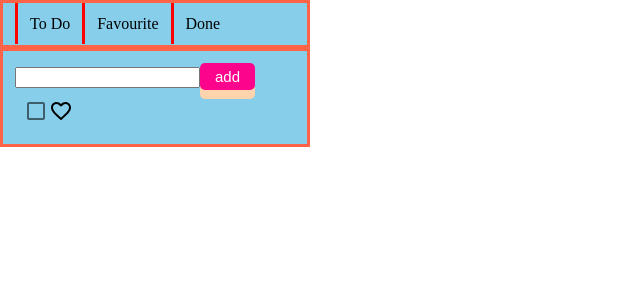
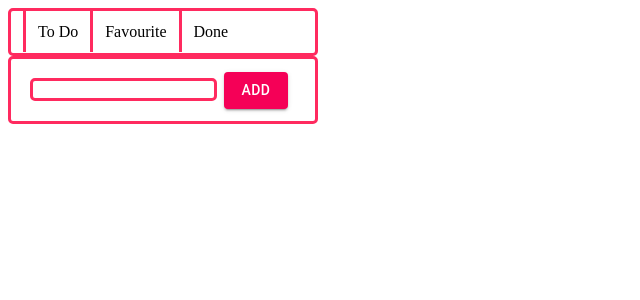
Before and after one commit to Mohammadreza2003/my-todolist, a React (Create React App) app: page / in a window 1280 px wide. Shown: the top 300 px of the page, without its empty margins (0-640 px from the left). Built offline with nearby package versions, Linux system fonts and the light colour scheme.

Commit message:
edit stayle and  added checkedbox and icons  project

```diff
--- a/package.json
+++ b/package.json
@@ -5,6 +5,7 @@
   "dependencies": {
     "@material-ui/core": "^4.11.3",
     "@material-ui/icons": "^4.11.2",
+    "@material-ui/lab": "^4.0.0-alpha.57",
     "@testing-library/jest-dom": "^5.11.4",
     "@testing-library/react": "^11.1.0",
     "@testing-library/user-event": "^12.1.10",
--- a/src/App.js
+++ b/src/App.js
@@ -1,8 +1,12 @@
-import { Checkbox } from '@material-ui/core';
-import FavoriteBorder from '@material-ui/icons/FavoriteBorder';
 import React from 'react';
 import { useState } from 'react';
 import './app.css';
+import { Checkbox } from '@material-ui/core';
+import FavoriteBorder from '@material-ui/icons/FavoriteBorder';
+import Button from '@material-ui/core/Button';
+import Container from '@material-ui/core/Container';
+import Typography from '@material-ui/core/Typography';
+
 
 function App() {
   const [newDotext,setnewDotext]=useState("");
@@ -29,13 +33,17 @@ const [toDoList,setToDoList]=useState([])
       <list className={"li"}>Done</list>
     </div>
     <div className={"list"}>
-      <input onChange={onchangevalue}></input>
-      <button className={"btn"}onClick={addDo}>add</button>
-
-    {toDoList.map(item=> <div className={"task"}>{item}</div>)}
-    <Checkbox className={"check"}></Checkbox>
-    <FavoriteBorder className={"favorite"}></FavoriteBorder>
-
+      <input onChange={onchangevalue} className={"input"}></input>
+      <Button variant="contained" color="secondary" className ={"btn"}  onClick={addDo}>
+        add
+        </Button>
+    {toDoList.map(item=>
+       <div className={"task"}>
+      {item}
+      <Checkbox className={"check"} color="secondary"></Checkbox>
+      <FavoriteBorder className={"favorite"} color="secondary"></FavoriteBorder>
+      </div>
+      )}
     </div>
     </div>
   );
--- a/src/app.css
+++ b/src/app.css
@@ -1,52 +1,29 @@
-*{
-    margin:0;
-
-}
-
 .li{
-   border-left:solid 3px red  ;
+   border-left:solid 3px rgb(255, 42, 95)  ;
+   border-left:solid 3px rgb(255, 42, 95)  ;
    padding: 12px;
 }
 .list{
-    border:solid 3px tomato;
-    border-left:solid 3px tomato ;
+    border:solid 3px rgb(255, 42, 95) ;
+    border-radius: 5px;
+
     width: 280px;
     padding: 12px;
-    background-color:skyblue;
+    /* background-color:skyblue; */
 
 }
-.btn {
-    padding: 5px 15px;
-    font-size: 15px;
-    cursor: pointer;
-    color: #fff;
-    background-color: #fc058c;
-    border: none;
+.input{
+    border:solid 3px rgb(255, 42, 95) ;
     border-radius: 5px;
-        box-shadow: 0 9px rgb(255, 212, 173);
-        transition: 0.2s;
-        outline: none;
-      }
+    margin: 7px;
+}
 
-      .btn:hover {
-        background-color: salmon;
-      }
 
-      .btn:active {
-        background-color:rgb(27, 255, 179);
-        box-shadow: 0 2px rgb(250, 244, 161);
-        transform: translateY(7px);
-      }
+
 
       .check{
           margin: -2px;
       }
       .favorite{
-          color:black;
           margin: -8px;
       }
-
-      .bttn{
-          background-color: red;
-          border: none;
-      }
```
Also changed, not shown: 1 other file (tests, documents, lock files or other folders).
